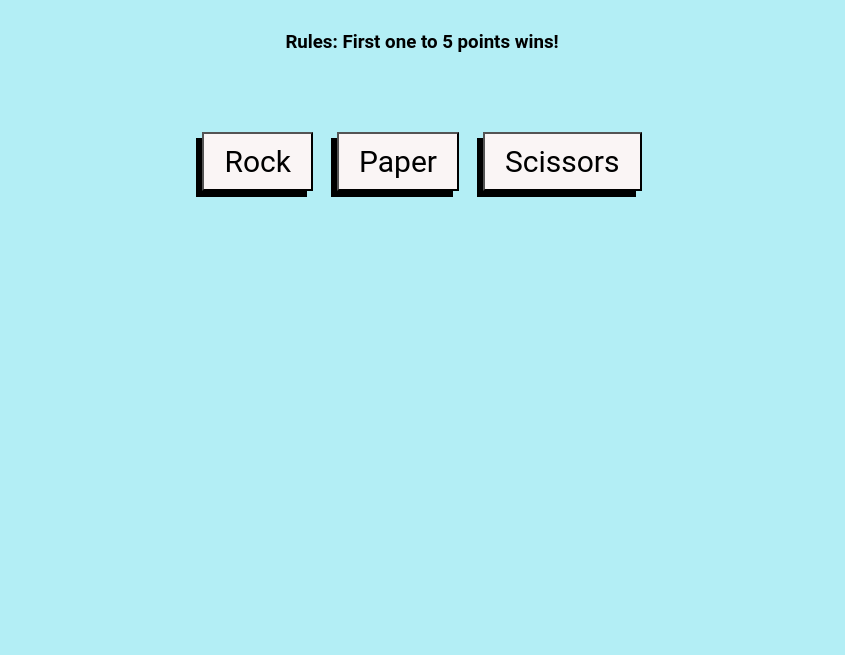
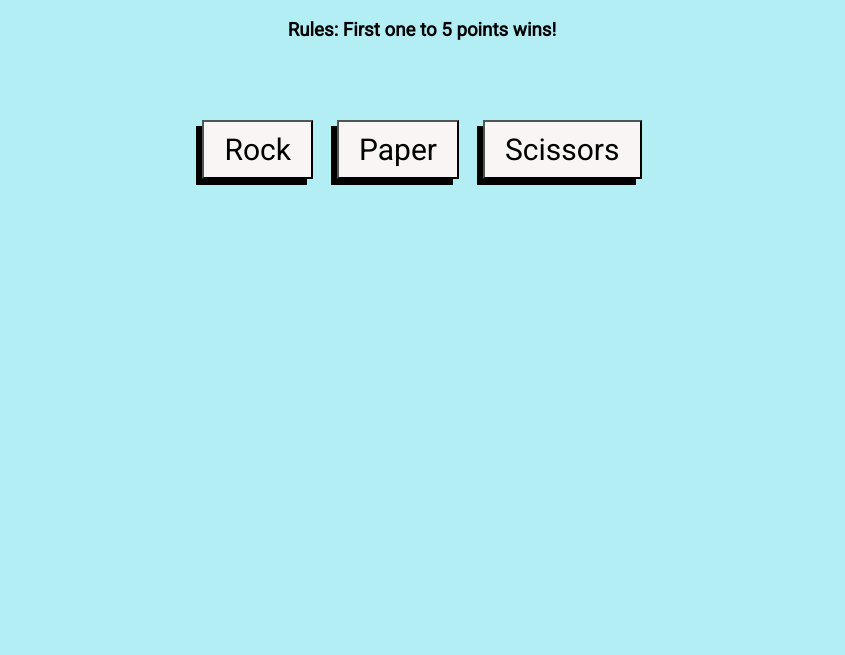
Before and after one commit to AlexBoonDev/RockPaperScissors, a plain HTML site: page index.html in a window 1280 px wide. Shown: the part 145-800 px from the top of the page, without its empty margins (218-1063 px from the left). Drawn offline with Linux system fonts and the light colour scheme.

```diff
--- a/index.html
+++ b/index.html
@@ -6,6 +6,7 @@
     <meta http-equiv="X-UA-Compatible" content="ie=edge">
     <title>Rock Paper Scissors</title>
     <link rel="stylesheet" type="text/css" href="stylesheet.css" media="screen"/>
+    <link href="https://fonts.googleapis.com/css?family=Abril+Fatface|Luckiest+Guy|Roboto&display=swap" rel="stylesheet">
 </head>
 
 
```
